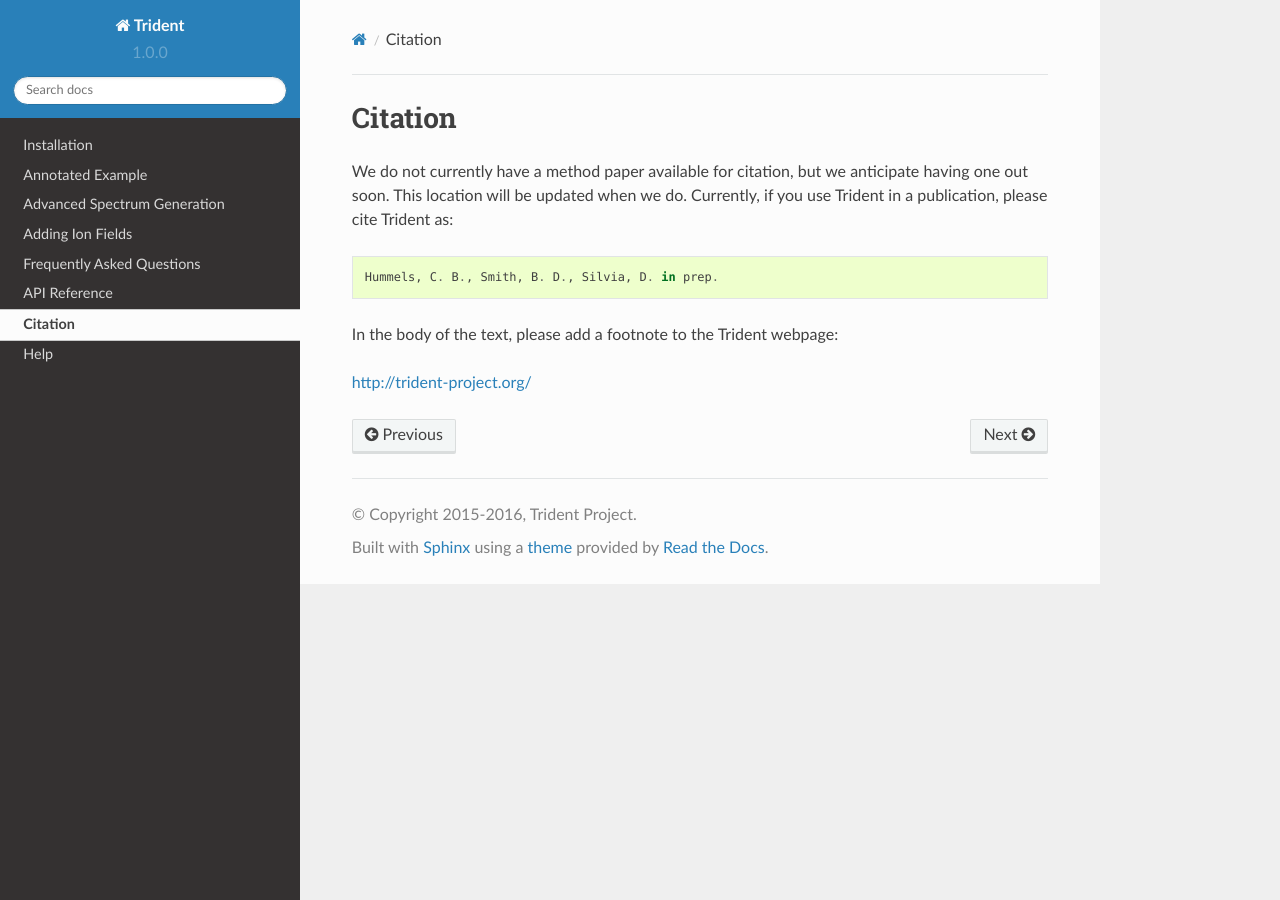
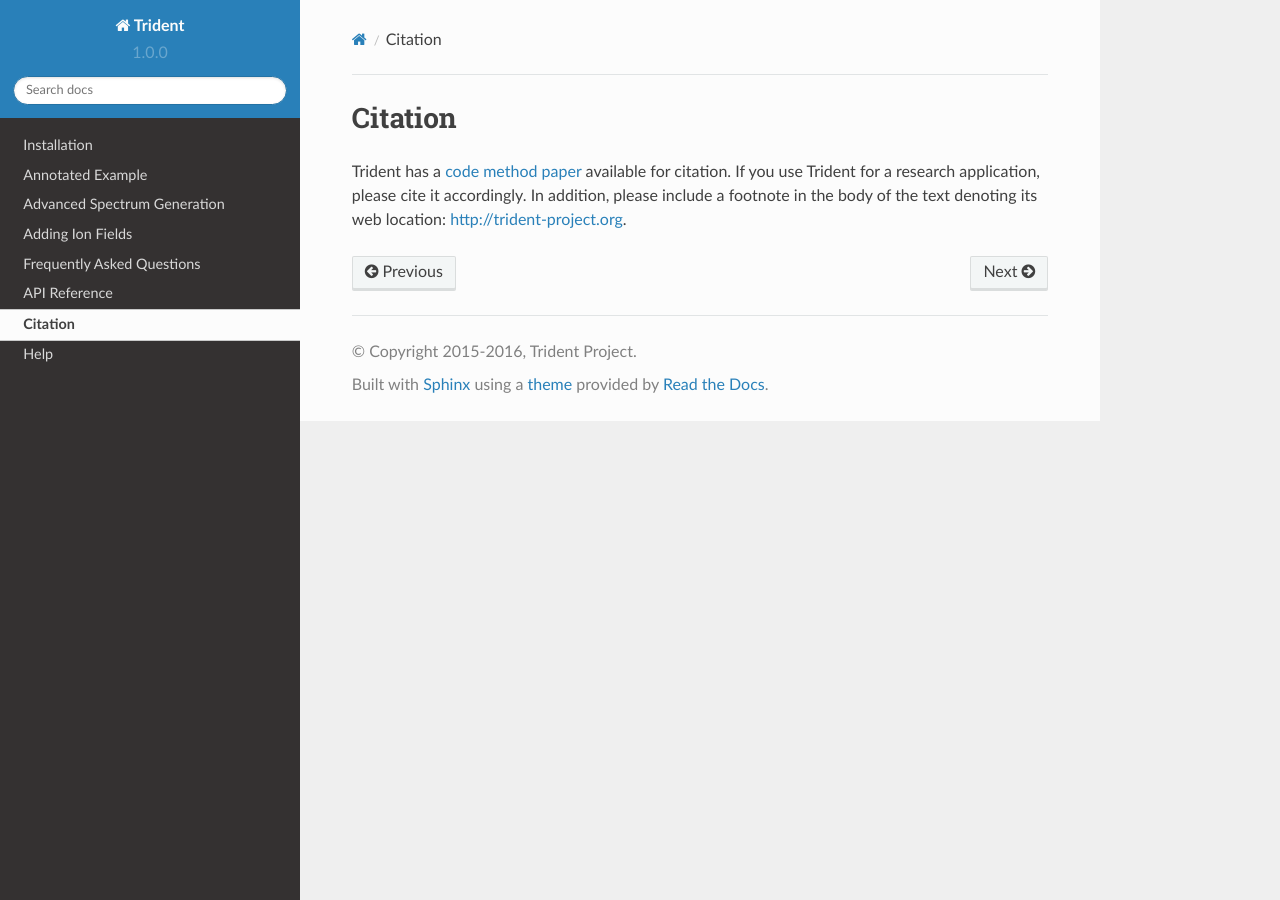
Before and after one commit to trident-project/trident, a Sphinx documentation site: the page built from doc/source/citation.rst, in a window 1280 px wide. Built offline with Sphinx 7.4.7 and the Read the Docs theme 2.0.0, drawn with Linux system fonts in a browser that asks for light colours; formulas are drawn with MathJax 3.

Commit message:
Updating citation info in docs.

```diff
--- a/doc/source/citation.rst
+++ b/doc/source/citation.rst
@@ -3,12 +3,7 @@
 Citation
 ========
 
-We do not currently have a method paper available for citation, but we
-anticipate having one out soon.  This location will be updated when we do.
-Currently, if you use Trident in a publication, please cite Trident as::
-
-    Hummels, C. B., Smith, B. D., Silvia, D. in prep.
-
-In the body of the text, please add a footnote to the Trident webpage:
-
-http://trident-project.org/
+Trident has a `code method paper <https://arxiv.org/abs/1612.03935>`_ available
+for citation.  If you use Trident for a research application, please cite it
+accordingly.  In addition, please include a footnote in the body of the
+text denoting its web location: http://trident-project.org.
```
